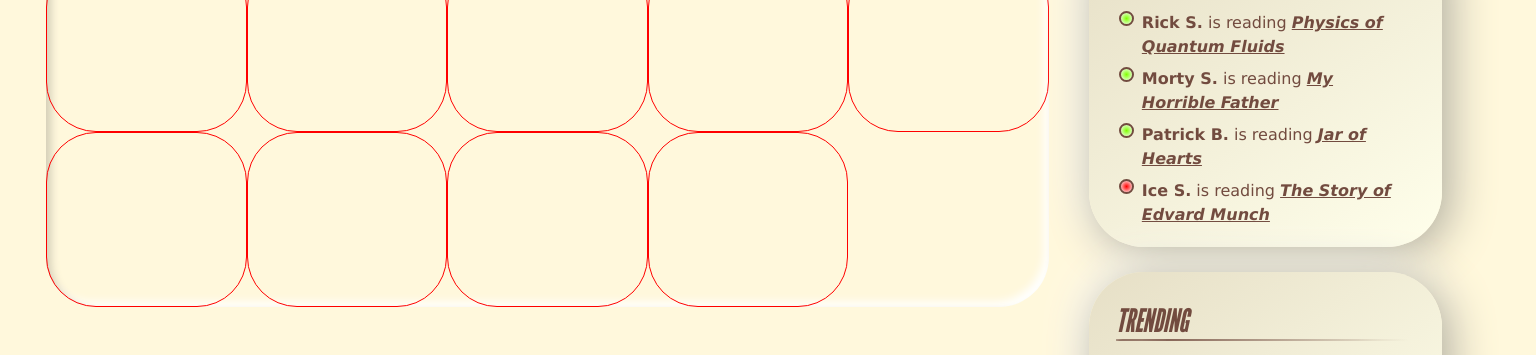
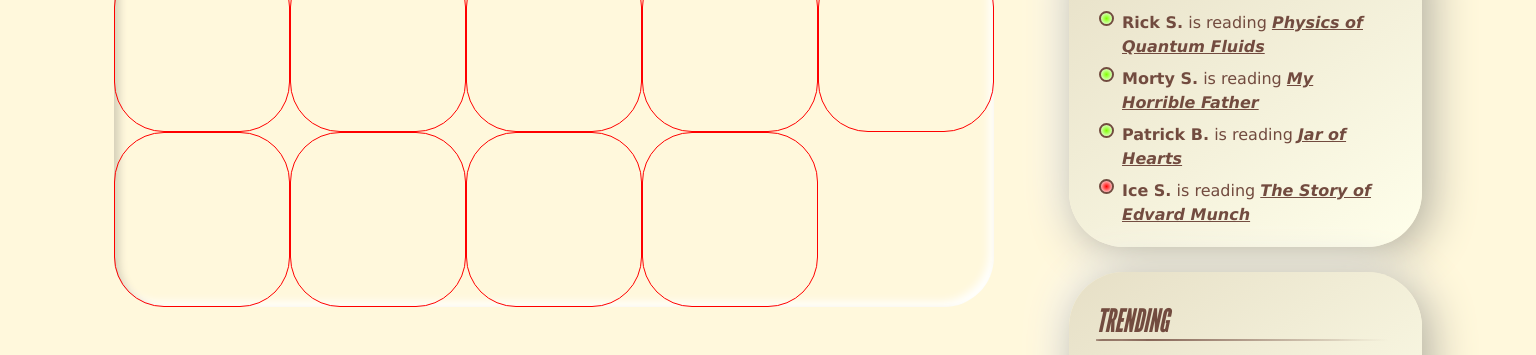
Before and after one commit to JohnKeysCloud/bookCase, a plain HTML site: page index.html in a window 1536 px wide. Shown: the part 421-776 px from the top of the page. Drawn offline with Linux system fonts and the light colour scheme.

Commit message:
adjust max width for page content

```diff
--- a/css/styles.css
+++ b/css/styles.css
@@ -729,7 +729,9 @@ aside #subscribe #email::-ms-input-placeholder {
   #page-content-wrapper {
     display: grid;
     gap: 40px;
-    grid-template-columns: 5fr 2fr;
+    grid-template-columns: 5fr 1fr;
+    margin-inline: auto;
+    max-width: 1400px;
   }
 
   main {
@@ -757,6 +759,7 @@ aside #subscribe #email::-ms-input-placeholder {
     border-radius: unset;
     box-shadow:  unset;
     grid-template-areas: 'notifications' 'friends' 'trending' 'advertisement' 'subscribe' 'socials';
+    grid-template-columns: 1fr;
     padding-top: 25px;
   }
 
@@ -774,3 +777,9 @@ aside #subscribe #email::-ms-input-placeholder {
     width: 315px;
   }
 }
+
+@media only screen and (min-width: 1400px) {
+  #page-content-wrapper {
+    gap: 75px;
+  }
+}
```
